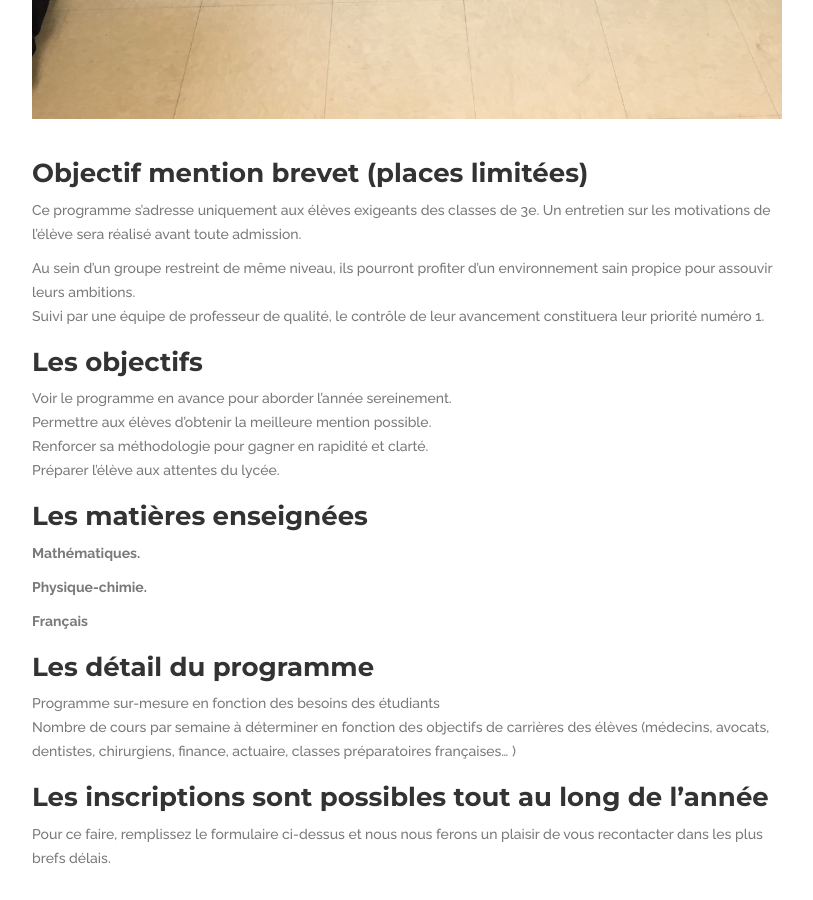
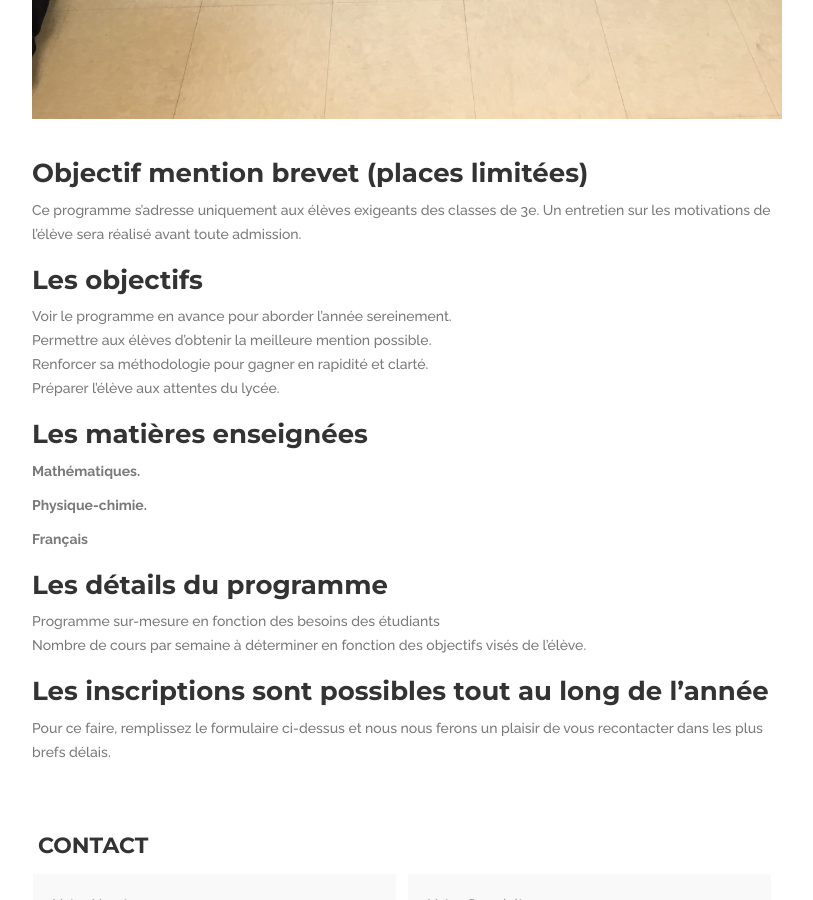
Before and after one commit to bkingg/les-clefs-pour-reussir, a Jekyll site: the page built from _programmes/objectif-mention-brevet.md, in a window 1280 px wide and 900 px high, scrolled down 1348 px. Shown: the whole window, without its empty margins (233-1046 px from the left). Built offline with Jekyll 4.4.1, drawn with Linux system fonts in a browser that asks for light colours.

Commit message:
Update from Forestry.io - objectif-mention-brevet.md

```diff
--- a/_programmes/objectif-mention-brevet.md
+++ b/_programmes/objectif-mention-brevet.md
@@ -7,9 +7,6 @@ image: "/uploads/IMG_3490.JPG"
 ### Objectif mention brevet (places limitées)
 
 Ce programme s'adresse uniquement aux élèves exigeants des classes de  3e. Un entretien sur les motivations de l'élève sera réalisé avant toute admission.
-
-Au sein d'un groupe restreint de même niveau, ils pourront profiter d'un environnement sain propice pour assouvir leurs ambitions.
-Suivi par une équipe de professeur de qualité, le contrôle de leur avancement constituera leur priorité numéro 1.
 
 ### Les objectifs
 
@@ -26,10 +23,10 @@ Suivi par une équipe de professeur de qualité, le contrôle de leur avancement
 
 **Français**
 
-### Les détail du programme
+### Les détails du programme
 
 * Programme sur-mesure en fonction des besoins des étudiants
-* Nombre de cours par semaine à déterminer en fonction des objectifs de carrières des élèves (médecins, avocats, dentistes, chirurgiens, finance, actuaire, classes préparatoires françaises... )
+* Nombre de cours par semaine à déterminer en fonction des objectifs visés de l'élève.
 
 ### **Les inscriptions sont possibles tout au long de l’année**
 
```
